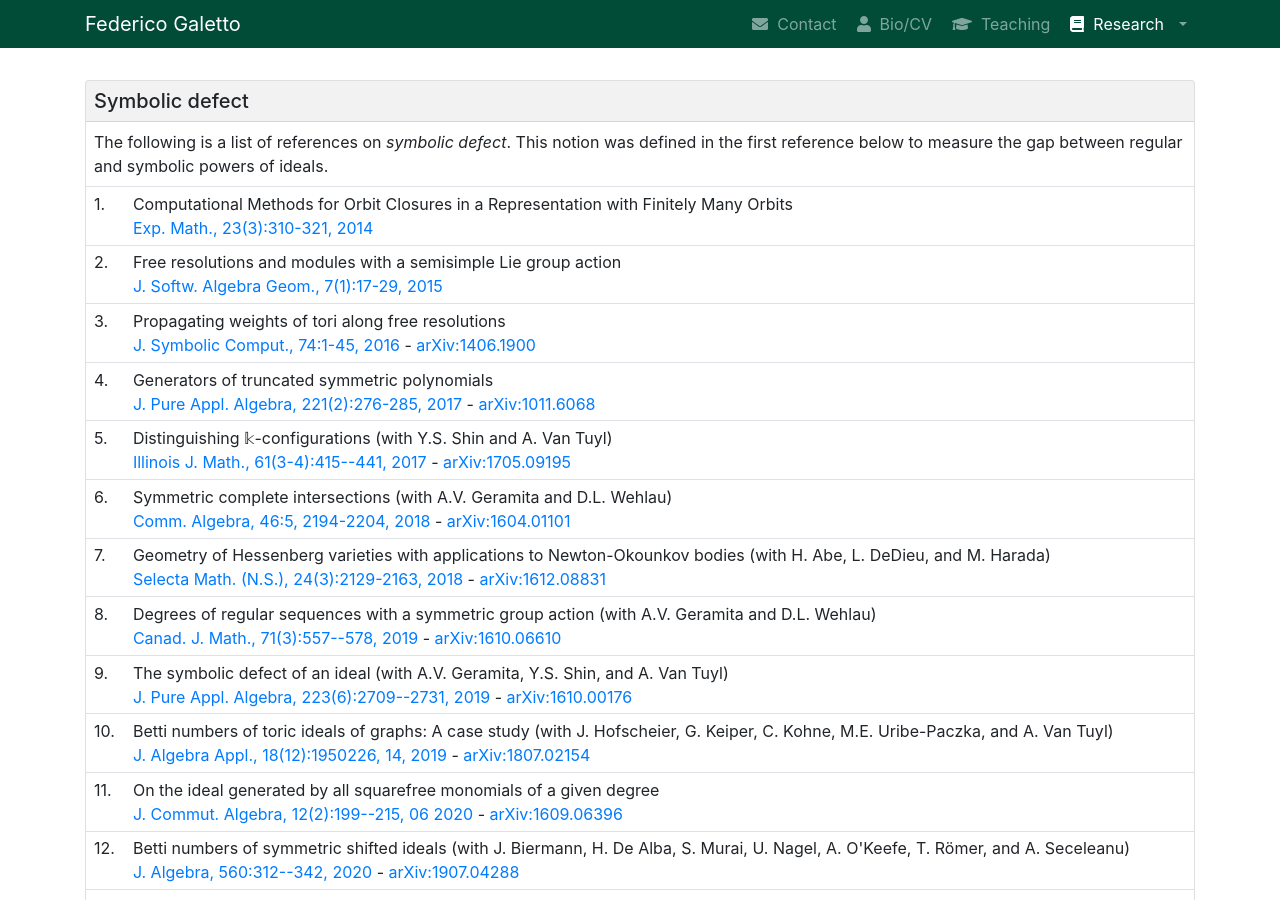
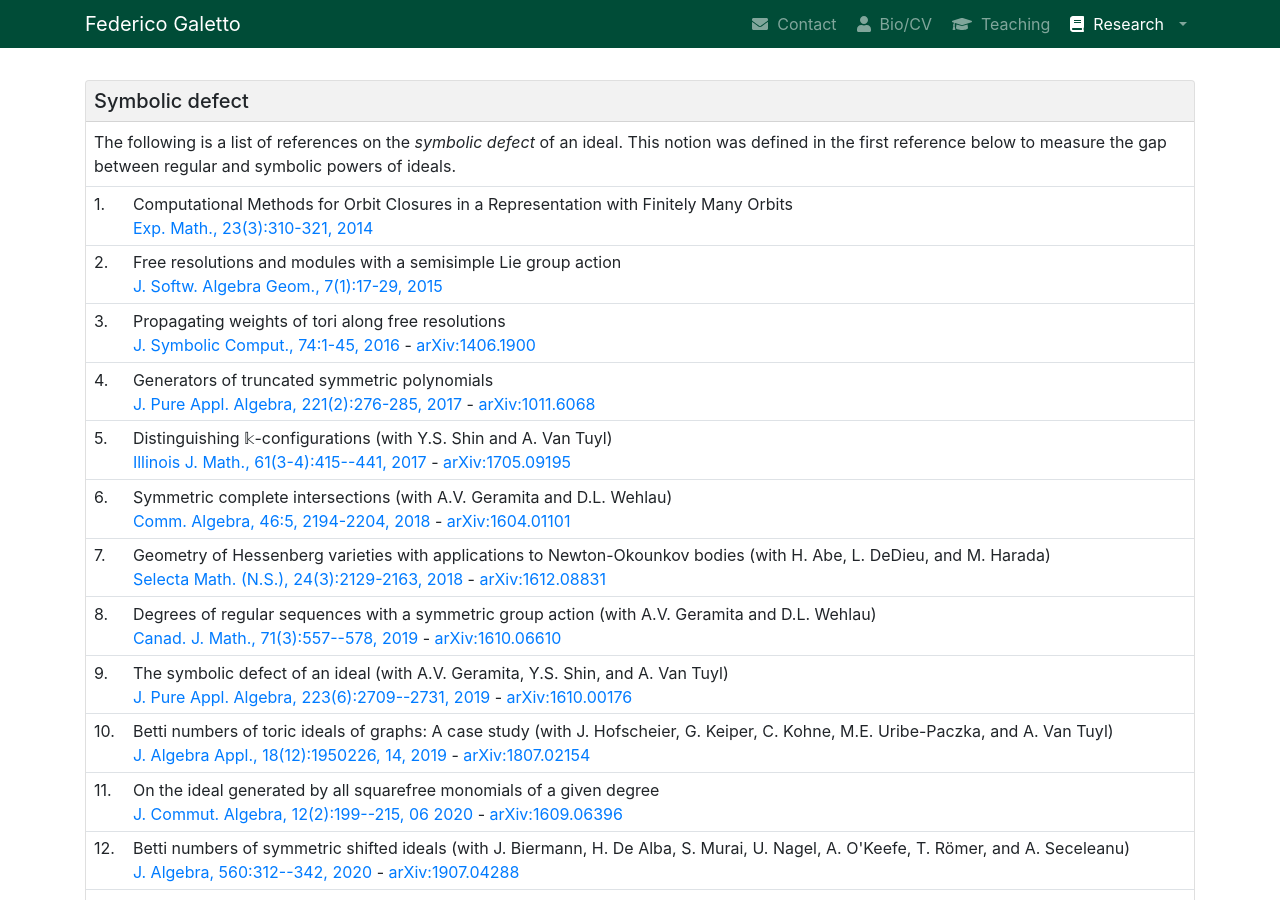
Before and after one commit to galettof/galettof.github.io, a Jekyll site: the page built from references.html, in a window 1280 px wide and 900 px high. Built offline with Jekyll 4.4.1, drawn with Linux system fonts in a browser that asks for light colours; nearby versions of some CDN libraries; formulas are drawn with MathJax 3.

Commit message:
updated symbolic defect description

```diff
--- a/references.html
+++ b/references.html
@@ -13,7 +13,7 @@ active: research
 	  <h5 class="mb-0">Symbolic defect</h5>
 	</div>
 	<div class="card-body">
-	  The following is a list of references on <em>symbolic defect</em>.
+	  The following is a list of references on the <em>symbolic defect</em> of an ideal.
 	  This notion was defined in the first reference below to measure the gap between regular
 	  and symbolic powers of ideals.
 	</div>
```
